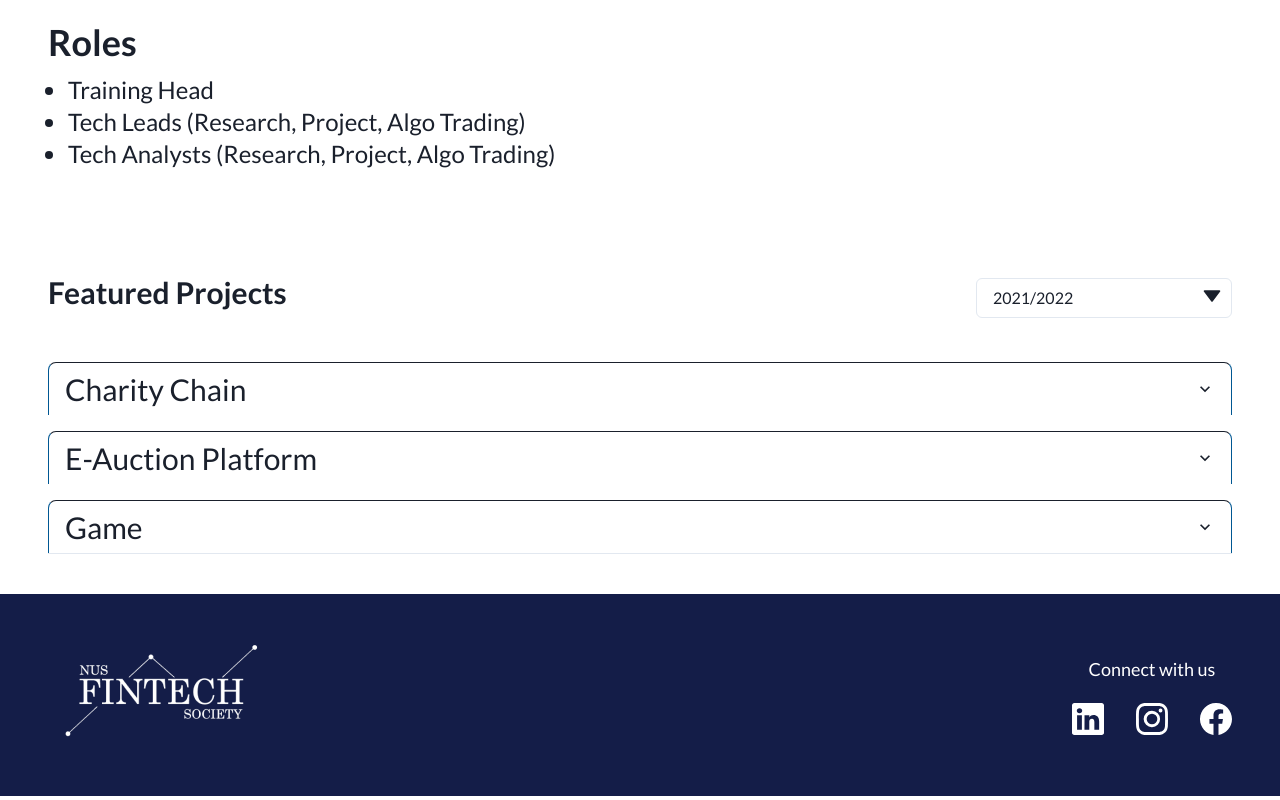
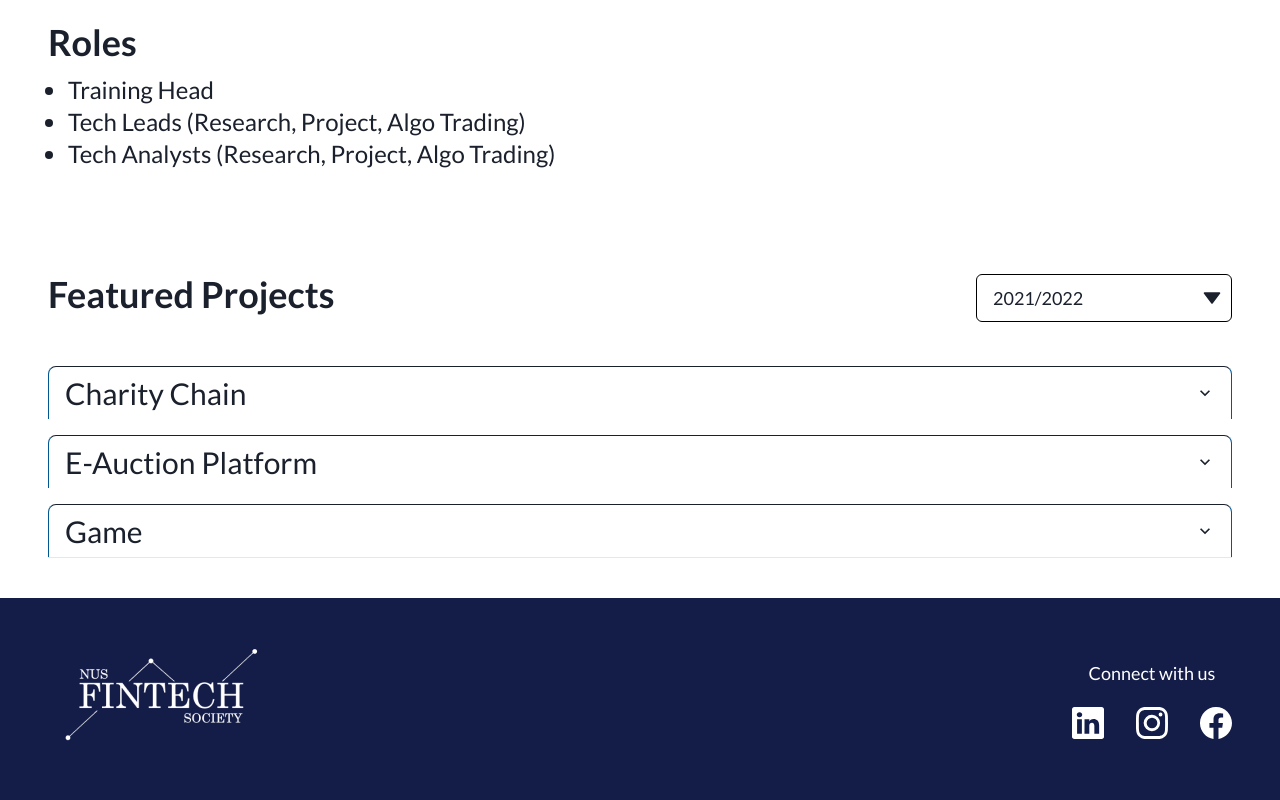
Before and after one commit to NUS-Fintech-Society/SD_Fintech_Website_Revamp, a Next.js app: page /departments/blockchain in a window 1280 px wide. Shown: the part 772-1572 px from the top of the page. Built offline with nearby package versions, Linux system fonts and the light colour scheme.

Commit message:
Fix overflow issue, touch up dept

```diff
--- a/components/departments/FeaturedProjects.tsx
+++ b/components/departments/FeaturedProjects.tsx
@@ -4,12 +4,12 @@ import { FeaturedProjectsProps } from '@interfaces/departments/FeaturedProjectsP
 //library
 import { Select } from '@chakra-ui/react';
 import { TriangleDownIcon } from '@chakra-ui/icons';
-import { Fragment, useState, useEffect } from 'react';
+import { Fragment, useEffect, useState } from 'react';
 import { Accordion as AccordionWrapper } from '@chakra-ui/react';
 
 //code
 import MaxWidth from '@components/layout/MaxWidth';
-import Accordion from '@components/recruitment/accordion';
+import Accordion from '@components/recruitment/Accordion';
 import ProjectContent from '@components/departments/ProjectContent';
 
 const FeaturedProjects = ({ projects }: FeaturedProjectsProps) => {
@@ -17,23 +17,24 @@ const FeaturedProjects = ({ projects }: FeaturedProjectsProps) => {
   var projectsByYear = projects.filter((project) => project.year === year);
 
   const handleChangeYear = (event: React.ChangeEvent<HTMLSelectElement>) => {
-    const value = event.target.value;
-    setYear(value);
+    setYear(event.target.value);
   };
 
   return (
     <MaxWidth>
       <div className="my-10 flex flex-wrap justify-between text-xl md:text-2xl lg:text-3xl">
-        <h2 className="mb-3 mr-5 font-semibold">Featured Projects</h2>
+        <h2 className="mb-3 mr-5 text-2xl font-semibold lg:text-4xl">
+          Featured Projects
+        </h2>
         <Select
           icon={<TriangleDownIcon />}
           placeholder="Select Year"
           width={{ base: 36, md: 64 }}
-          size={{ base: 'sm', md: 'md' }}
+          size={{ base: 'md', md: 'lg' }}
           onChange={handleChangeYear}
+          borderColor={'black'}
           defaultValue="21/22"
         >
-          <option value="22/23">2022/2023</option>
           <option value="21/22">2021/2022</option>
           <option value="20/21">2020/2021</option>
         </Select>
--- a/components/departments/ProjectContent.tsx
+++ b/components/departments/ProjectContent.tsx
@@ -27,7 +27,8 @@ const ProjectContent = ({
         <div className="mt-5 lg:w-1/2">
           <Carousel
             showStatus={false}
-            showArrows={false}
+            showArrows={true}
+            showThumbs={false}
             autoPlay
             swipeable
             emulateTouch
@@ -36,6 +37,7 @@ const ProjectContent = ({
             className="lg:ml-16"
           >
             {projectImage.map((image) => (
+              <Fragment key={image.src}>
                 <Image
                   src={image.src}
                   alt={image.alt}
@@ -43,21 +45,22 @@ const ProjectContent = ({
                   width={image.width}
                   className="rounded-lg shadow-lg"
                 />
+              </Fragment>
             ))}
           </Carousel>
         </div>
       </div>
       <div className="mt-7 flex">
-        <div className="rounded-lg border-2 border-blue-300">
+        <div className="rounded-lg  border-primary">
           <h2 className="my-2 mx-5 text-lg font-semibold md:text-xl lg:text-2xl ">
             Members
           </h2>
         </div>
       </div>
-      <div className="mt-3 flex flex-wrap rounded-lg border-2 border-blue-300">
+      <div className="mt-3 flex flex-wrap rounded-lg border-[1px] border-gray-600">
         {members.map(({ src, alt, memberName }, index) => (
-          <Fragment key={index}>
-            <div className="md:text-md m-5 flex flex-wrap text-sm text-slate-400 lg:text-xl">
+          <Fragment key={memberName}>
+            <div className=" m-5 flex flex-wrap text-sm  lg:text-xl">
               <Image
                 src={src}
                 alt={alt}
@@ -72,16 +75,16 @@ const ProjectContent = ({
       </div>
 
       <div className="mt-7 flex">
-        <div className="rounded-lg border-2 border-blue-300">
+        <div className="rounded-lg  border-primary">
           <h2 className="my-2 mx-5 text-lg font-semibold md:text-xl lg:text-2xl ">
             Collaborations
           </h2>
         </div>
       </div>
-      <div className="mt-3 flex flex-wrap rounded-lg border-2 border-blue-300">
+      <div className="mt-3 flex flex-wrap rounded-lg border-[1px] border-gray-600 ">
         {collaborations.map(({ src, alt, companyName }, index) => (
-          <Fragment key={index}>
-            <div className="md:text-md m-5 flex flex-wrap text-sm text-slate-400 lg:text-xl">
+          <Fragment key={companyName}>
+            <div className=" m-5 flex flex-wrap text-sm  lg:text-xl">
               <Image
                 src={src}
                 alt={alt}
--- a/components/layout/DropDown.tsx
+++ b/components/layout/DropDown.tsx
@@ -30,14 +30,16 @@ const DropDown = ({ items, title, handleCloseNav }: DropDownProps) => {
         <MenuList
           onMouseEnter={onOpen}
           onMouseLeave={onClose}
-          style={{ marginTop: '5px', marginLeft: '-10px' }}
+          style={{ marginTop: '5px' }}
         >
           <div className="text-black">
             {items.map((item, index) => (
               <Fragment key={index}>
-                <MenuItem _hover={{ bg: 'blue.100' }}>
+                <MenuItem _hover={{ bg: 'blue.100' }} padding={0}>
                   <Link href={item[1]}>
-                    <a onClick={handleCloseNav}>{item[0]}</a>
+                    <a onClick={handleCloseNav} className=" h-full w-full p-2">
+                      {item[0]}
+                    </a>
                   </Link>
                 </MenuItem>
               </Fragment>
--- a/components/layout/Layout.tsx
+++ b/components/layout/Layout.tsx
@@ -3,11 +3,11 @@ import { LayoutProps } from '@interfaces/layout';
 import Footer from './Footer';
 
 const Layout = ({ children }: LayoutProps) => {
-  const overWriteChakraTheme = 'font-primary ';
+  const overWriteChakraTheme = 'font-primary overflow-x-hidden';
   return (
     <div className={overWriteChakraTheme}>
       <NavBar />
-      {children}
+      <div className="pt-[88px]">{children}</div>
       <Footer />
     </div>
   );
--- a/components/layout/Navbar.tsx
+++ b/components/layout/Navbar.tsx
@@ -26,7 +26,7 @@ const NavBar = () => {
   };
 
   return (
-    <div className="sticky top-0 z-10  w-[100vw] bg-primary">
+    <div className="fixed top-0 z-10  w-[100vw] bg-primary">
       <MaxWidth>
         <div className="flex justify-between py-3 text-white">
           <div className="mt-2 flex cursor-pointer items-center font-bold">
```
Also changed, not shown: 1 other file (tests, documents, lock files or other folders). Lines whose indentation alone changed are shown as unchanged.
